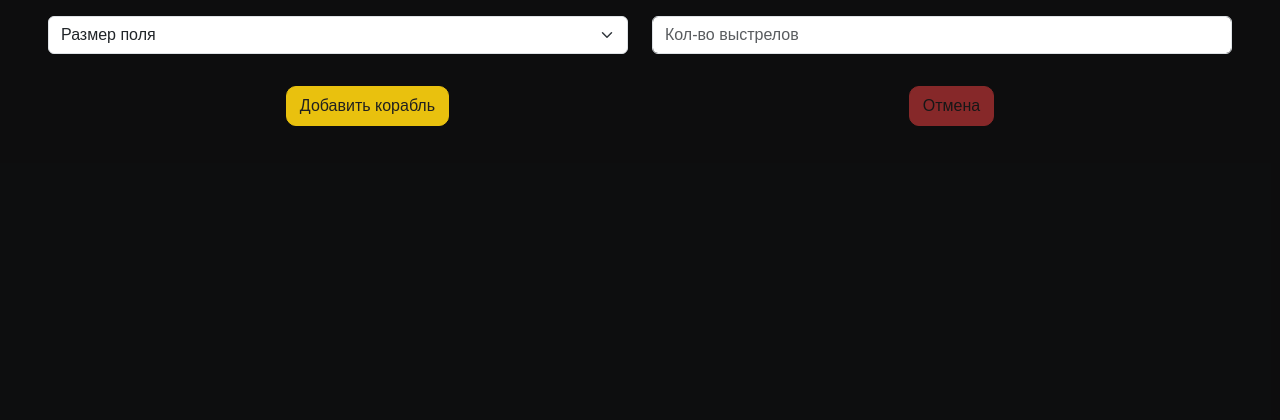
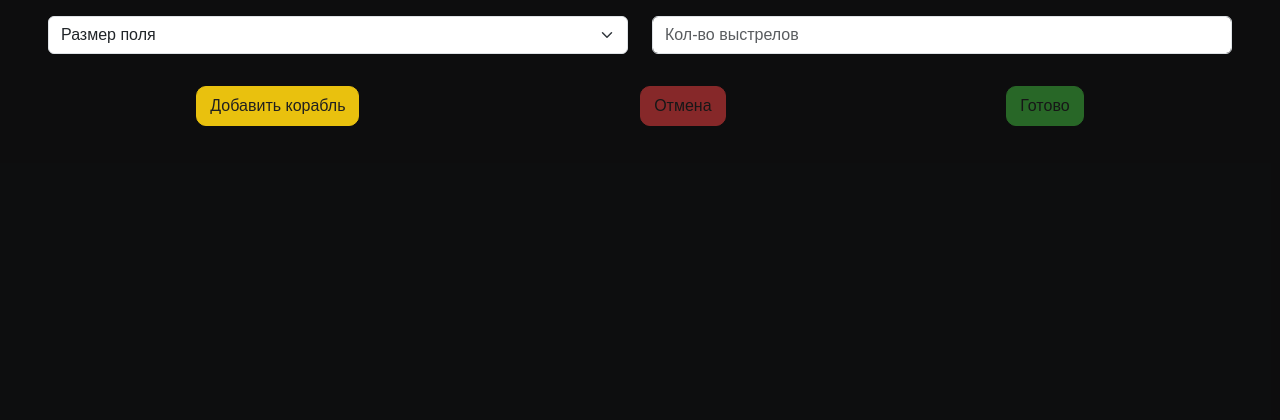
Before and after one commit to all11n/predprof-1, a Flask app: page /create_field in a window 1280 px wide. Shown: the part 600-1020 px from the top of the page. Run offline with Flask 3, Linux system fonts and the light colour scheme; a user stored in the database is signed in.

Commit message:
not final 1

```diff
--- a/main.py
+++ b/main.py
@@ -130,9 +130,10 @@ def create_field_page():
 @login_required
 @admin_only
 def create_field():
-    # data = request.get_json()
-    # size = data.get("size")
-    pass
+    data = request.get_json()
+    size = data.get("size")
+    print(data)
+    return jsonify({"message" : "ok"}), 200
 
 @app.route("/get_img/<int:img_id>")
 def get_img(img_id : int):
--- a/static/js/create_field.js
+++ b/static/js/create_field.js
@@ -18,6 +18,7 @@ function setMode(mode) { // change edition mode
         document.querySelector(".button-cancel").disabled = mode != "add-prize";
         document.querySelector("#add-ship").disabled = mode != "normal";
         document.querySelector("#prize-select").disabled = mode != "add-prize";
+        document.querySelector("#confirm").dispatchEvent = mode != "normal";
     }
     if (mode == "add-prize") {
         document.querySelector(".button-cancel").classList.remove("disabled");
@@ -29,9 +30,11 @@ function setMode(mode) { // change edition mode
     }
     if (mode != "normal") {
         document.querySelector("#add-ship").classList.add("disabled");
+        document.querySelector("#confirm").classList.add("disabled");
     }
     else {
         document.querySelector("#add-ship").classList.remove("disabled");
+        document.querySelector("#confirm").classList.remove("disabled");
     }
 }
 
@@ -47,8 +50,8 @@ function onFieldCreation() {
         "prizes" : prizes
     });
     xhr.onreadystatechange(() => {
-        if (xhr.readyState != 4 && xhr.status != 200) {
-            // if there is an error
+        if (xhr.readyState != 4 && xhr.status != 200) { // if there is an error
+
         }
         else if (xhr.readyState == 4 && xhr.status == 200) { // if everything is fine
             window.location.reload();
--- a/static/styles/add.css
+++ b/static/styles/add.css
@@ -166,9 +166,8 @@ figure {
     z-index: 999;
     /* position: absolute; */
     transition: 0.5s;
-    margin-left: calc(50% - 80px);
+    margin: auto;
     cursor: pointer;
-    margin-top: 50px;
 }
 
 .button-confirm:hover {
--- a/templates/game_add.html
+++ b/templates/game_add.html
@@ -35,7 +35,8 @@
     </h1>
     <div class="row px-5">
         <div class="col">
-            <select class="form-select" aria-label="Пример выбора по умолчанию" onchange="onOptionChange(this)" id="select-size">
+            <select class="form-select" aria-label="Пример выбора по умолчанию" onchange="onOptionChange(this)"
+                id="select-size">
                 <option selected value="0">Размер поля</option>
                 <option value="5">5х5</option>
                 <option value="6">6х6</option>
@@ -54,6 +55,7 @@
             <button class="button-start" onclick="onCreateButtonClick()" id="add-ship">Добавить корабль</button>
             <button class="button-cancel disabled" onclick="cancelAddition()" id="cancel-button"
                 disabled>Отмена</button>
+            <button class="button-confirm disabled" onclick="onFieldCreation()" disabled id="confirm">Готово</button>
         </div>
     </div>
     <div class="fone">
```
